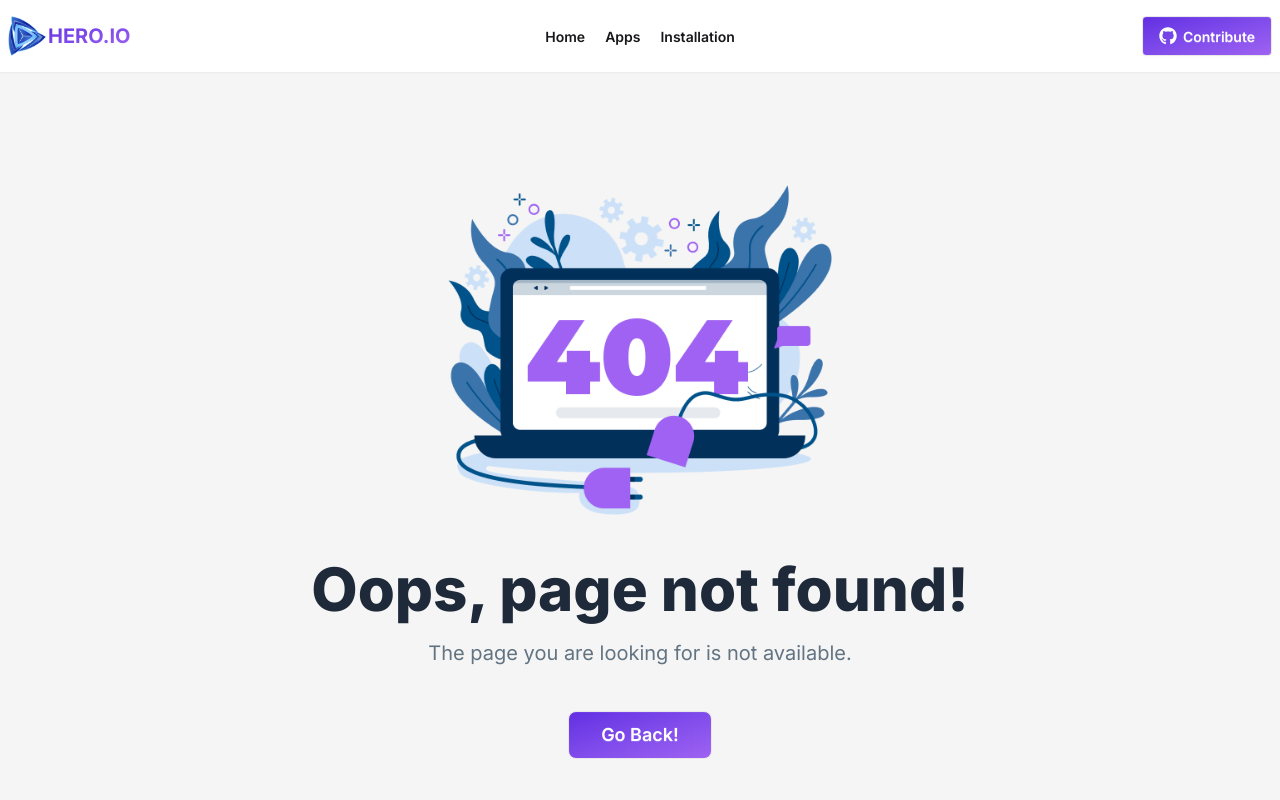
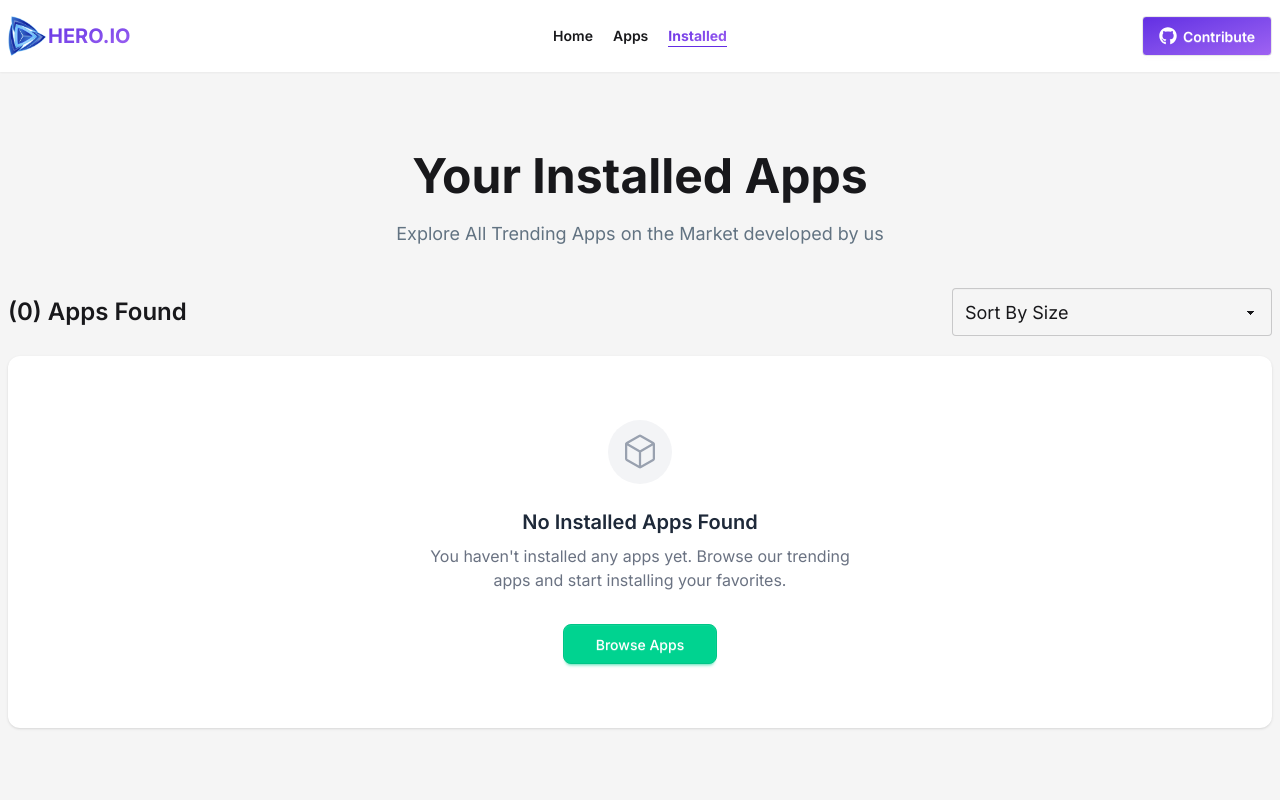
Before and after one commit to web-joyanta/hero.io, a React (Vite) app: page /installed in a window 1280 px wide. Before the commit this address had no page. Shown: the top 800 px of the page. Built offline with nearby package versions, Linux system fonts and the light colour scheme.

Commit message:
apps install data localStorage to get or install apps data map to card by card data render and sort by size & download selected component added or loaidng spinner state set & app legth < 0 ? apps not found componnent render

```diff
--- a/src/components/AppCard/AppCard.jsx
+++ b/src/components/AppCard/AppCard.jsx
@@ -10,7 +10,7 @@ const AppCard = ({ app }) => {
             <div>
                 <h5 className="md:text-lg flex-1 font-semibold py-3">{title}</h5>
                 <div className="flex flex-1 items-center justify-between">
-                    <span className="text-[#00D390] bg-[#F1F5E8] font-medium rounded-sm px-1.5 py-0.5 flex items-center gap-1"><GoDownload /> {downloads}</span>
+                    <span className="text-[#00D390] bg-[#F1F5E8] font-medium rounded-sm px-1.5 py-0.5 flex items-center gap-1"><GoDownload /> {downloads}M</span>
                     <span className="text-[#FF8811] bg-[#FFF0E1] font-medium rounded-sm px-1.5 py-0.5 flex items-center gap-1"><FaStar /> {ratingAvg}</span>
                 </div>
             </div>
--- /dev/null
+++ b/src/components/AppsNotFound/AppsNotFound.jsx
@@ -0,0 +1,19 @@
+import { GoPackage } from 'react-icons/go';
+import { Link } from 'react-router';
+
+const AppsNotFound = () => {
+    return (
+        <div className="bg-white rounded-xl shadow-sm py-16 px-6 text-center">
+            <div className="mx-auto w-16 h-16 bg-gray-100 rounded-full flex items-center justify-center mb-6">
+                <GoPackage className="text-4xl text-gray-400" />
+            </div>
+            <h3 className="text-xl font-semibold text-gray-800 mb-2">No Installed Apps Found</h3>
+            <p className="text-gray-500 max-w-md mx-auto mb-8">
+                You haven't installed any apps yet. Browse our trending apps and start installing your favorites.
+            </p>
+            <Link to="/apps" className="btn btn-sm md:btn-md btn-success px-8 py-3 text-white font-medium rounded-lg hover:bg-success-400 transition-colors">Browse Apps</Link>
+        </div>
+    );
+};
+
+export default AppsNotFound;
--- a/src/components/Navbar/Navbar.jsx
+++ b/src/components/Navbar/Navbar.jsx
@@ -6,7 +6,7 @@ const Navbar = () => {
     const links = <>
         <NavLink to="/">Home</NavLink>
         <NavLink to="/apps">Apps</NavLink>
-        <NavLink to="installation">Installation</NavLink>
+        <NavLink to="/installed">Installed</NavLink>
     </>
     return (
         <div className="bg-base-100 py-0 md:py-1 shadow-xs sticky top-0">
--- /dev/null
+++ b/src/components/SortBySize/SortBySize.jsx
@@ -0,0 +1,15 @@
+
+const SortBySize = ({installedApps}) => {
+    return (
+        <div className="flex flex-col md:flex-row justify-between gap-2 items-center pb-5">
+            <h4 className="text-lg md:text-2xl font-semibold">({installedApps.length}) Apps Found</h4>
+            <select className="select select-sm md:select-md lg:select-lg bg-[#F5F5F5]">
+                <option value="" disabled>Sort By</option>
+                <option value="size">Sort By Size</option>
+                <option value="downloads">Sort By Downloads</option>
+            </select>
+        </div>
+    );
+};
+
+export default SortBySize;
--- a/src/pages/AppsDetails/AppsDetails.jsx
+++ b/src/pages/AppsDetails/AppsDetails.jsx
@@ -3,8 +3,7 @@ import downloadIcon from "../../assets/icon-downloads.png"
 import ratingsIcon from "../../assets/icon-ratings.png"
 import reviewsIcon from "../../assets/icon-review.png"
 import RatingsChart from "../../components/RatingsChart/RatingsChart";
-import { getLocalStorage, setLocalStorage } from "../../utility/LocalStorage";
-import { useEffect } from "react";
+import { setLocalStorage } from "../../utility/LocalStorage";
 
 const AppsDetails = () => {
     const apps = useLoaderData();
@@ -32,7 +31,7 @@ const AppsDetails = () => {
                             <div>
                                 <img className="w-7 md:w-10" src={downloadIcon} alt="downloadIcon" />
                                 <p className="py-1 md:py-2">Downloads</p>
-                                <h4 className="text-2xl md:text-4xl font-bold">{downloads}</h4>
+                                <h4 className="text-2xl md:text-4xl font-bold">{downloads}M</h4>
                             </div>
                             <div>
                                 <img className="w-7 md:w-10" src={ratingsIcon} alt="downloadIcon" />
--- /dev/null
+++ b/src/pages/InstalledApps/InstalledAppCard.jsx
@@ -0,0 +1,48 @@
+import { FaStar } from "react-icons/fa";
+import { GoDownload } from "react-icons/go";
+
+const InstalledAppCard = ({ app }) => {
+    return (
+        <div className="bg-white p-4 shadow rounded-sm">
+            {/* Mobile + Tablet + Desktop Container */}
+            <div className="flex flex-col md:flex-row md:items-center md:justify-between gap-4">
+
+                {/* App Info Section */}
+                <div className="flex items-center gap-4 md:gap-5">
+                    <img
+                        className="w-12 h-12 md:w-20 md:h-20 rounded-lg object-cover flex-shrink-0"
+                        src={app.image}
+                        alt={app.title}
+                    />
+
+                    <div className="flex flex-col gap-1.5">
+                        <h4 className="text-base md:text-lg font-medium line-clamp-1">
+                            {app.title}
+                        </h4>
+
+                        <div className="flex flex-wrap items-center gap-x-5 gap-y-1 text-sm">
+                            <span className="text-[#00D390] font-medium flex items-center gap-1">
+                                <GoDownload className="text-base" /> {app.downloads}M
+                            </span>
+                            <span className="text-[#FF8811] font-medium flex items-center gap-1">
+                                <FaStar className="text-base" /> {app.ratingAvg}
+                            </span>
+                            <span className="text-[#627382] font-medium">
+                                {app.size} MB
+                            </span>
+                        </div>
+                    </div>
+                </div>
+
+                {/* Uninstall Button */}
+                <div className="md:w-auto w-full md:text-right">
+                    <button className="btn btn-sm md:btn-md btn-success text-white w-full md:w-auto">
+                        Uninstall
+                    </button>
+                </div>
+            </div>
+        </div>
+    );
+};
+
+export default InstalledAppCard;
--- /dev/null
+++ b/src/pages/InstalledApps/InstalledApps.jsx
@@ -0,0 +1,44 @@
+import { useEffect, useState } from 'react';
+import { useLoaderData } from 'react-router';
+import { getLocalStorage } from '../../utility/LocalStorage';
+import LoadingSpinner from './../../components/LoadingSpinner/LoadingSpinner';
+import HeadingTitle from '../../components/HeadingTitle/HeadingTitle';
+import SortBySize from '../../components/SortBySize/SortBySize';
+import InstalledAppCard from './InstalledAppCard';
+import AppsNotFound from '../../components/AppsNotFound/AppsNotFound';
+
+const InstalledApps = () => {
+    const [installedApps, setInstalledApps] = useState([]);
+    const [loading, setLoading] = useState(true);
+    const data = useLoaderData();
+
+    useEffect(() => {
+        const installedAppsData = getLocalStorage();
+        const installedData = installedAppsData.map((id) => parseInt(id));
+        const appsData = data.filter((app => installedData.includes(app.id)))
+        // eslint-disable-next-line react-hooks/set-state-in-effect
+        setInstalledApps(appsData);
+        setLoading(false);
+    }, [data]);
+
+    if (loading) {
+        return <LoadingSpinner />
+    }
+
+    return (
+        <div className="bg-[#F5F5F5] pb-10 md:pb-20">
+            <div className="container mx-auto px-2">
+                <HeadingTitle title="Your Installed Apps" subTitle="Explore All Trending Apps on the Market developed by us" />
+                <SortBySize installedApps={installedApps} />
+                {installedApps.length === 0 && <AppsNotFound />}
+                <div className="space-y-5">
+                    {
+                        installedApps.map(app => <InstalledAppCard key={app.id} app={app} />)
+                    }
+                </div>
+            </div>
+        </div>
+    );
+};
+
+export default InstalledApps;
--- a/src/routes/routes.jsx
+++ b/src/routes/routes.jsx
@@ -4,6 +4,7 @@ import Home from "../pages/Home/Home";
 import ErrorPage from "../pages/ErrorPage/ErrorPage";
 import Apps from "../pages/Apps/Apps";
 import AppsDetails from "../pages/AppsDetails/AppsDetails";
+import InstalledApps from "../pages/InstalledApps/InstalledApps";
 
 export const router = createBrowserRouter([
   {
@@ -24,6 +25,11 @@ export const router = createBrowserRouter([
         Component: AppsDetails
       },
       {
+        path: "installed",
+        loader: () => fetch("/data.json"),
+        Component: InstalledApps
+      },
+      {
         path: "*",
         Component: ErrorPage
       }
--- a/src/utility/LocalStorage.js
+++ b/src/utility/LocalStorage.js
@@ -8,9 +8,9 @@ const getLocalStorage = () => {
 
 const setLocalStorage = (id) => {
     const allApps = getLocalStorage();
-    const isAlreadyExist = allApps.find((a) => a.id === id);
+    const isAlreadyExist = allApps.includes(id);
     if (!isAlreadyExist) {
-        allApps.push({ id });
+        allApps.push(id);
         localStorage.setItem("appList", JSON.stringify(allApps));
         return Swal.fire({
             title: "Installed Successfully!",
```
Also changed, not shown: public/data.json (+21 -21 lines).
